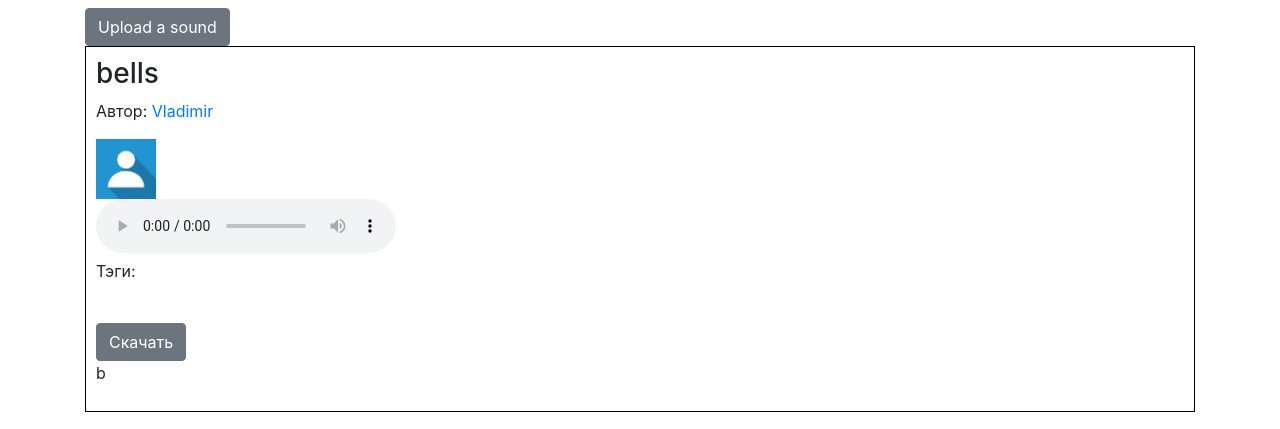
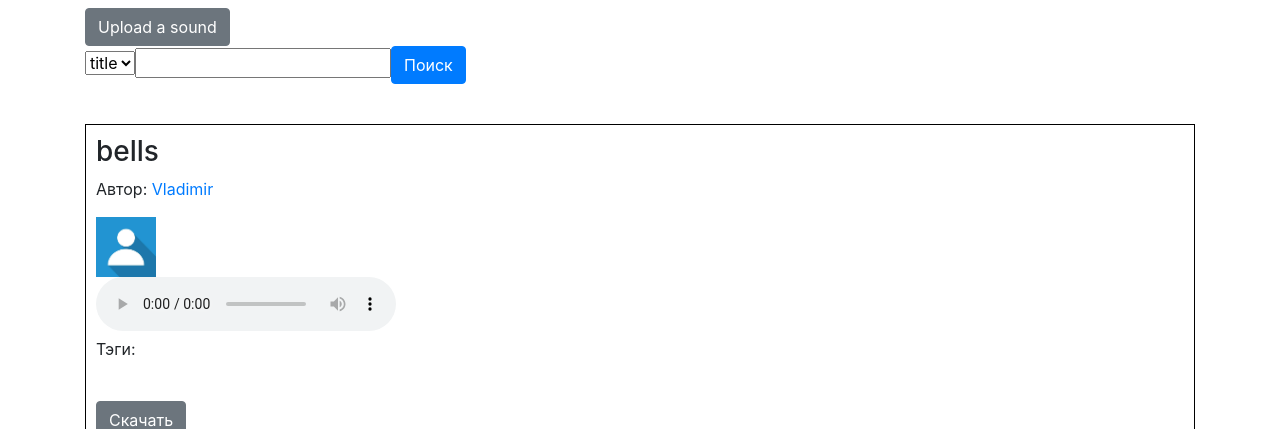
Before and after one commit to zhbuni/soundStorage, a Flask app: page / in a window 1280 px wide. Shown: the part 48-477 px from the top of the page. Run offline with Flask 2, Linux system fonts and the light colour scheme; data comes from the database, SQL or seed files in the repository; both versions use the stored data as it was after the commit; some libraries are stand-ins or nearby versions.

Commit message:
Реализация поиска

```diff
--- a/forms/comment.py
+++ b/forms/comment.py
@@ -1,5 +1,5 @@
 from flask_wtf import FlaskForm
-from wtforms import StringField, SubmitField, TextField
+from wtforms import SubmitField, TextField
 from wtforms.validators import InputRequired
 
 
--- /dev/null
+++ b/forms/search.py
@@ -0,0 +1,10 @@
+from flask_wtf import FlaskForm
+from wtforms import StringField, SubmitField, SelectField
+from wtforms.validators import DataRequired
+
+
+class SearchForm(FlaskForm):
+    choices = ['title', 'tag']
+    select = SelectField('Search for sounds:', choices=choices)
+    searchStr = StringField()
+    submit = SubmitField('Поиск')
--- a/main.py
+++ b/main.py
@@ -4,13 +4,14 @@ from data import db_session
 from data.users import User
 from data.sounds import Sound
 from data.comments import Comment
-from data.tags import Tag
+from data.tags import Tag, association_table
 
 from forms.login import LoginForm
 from forms.register import RegisterForm
 from forms.comment import CommentForm
 from forms.upload_sound import UploadSoundForm
 from forms.update_profile_info import UpdateProfileInfoForm
+from forms.search import SearchForm
 
 from flask_login import LoginManager, login_user, \
     current_user, login_required, \
@@ -39,7 +40,7 @@ app.config['PERMANENT_SESSION_LIFETIME'] = datetime.timedelta(
 )
 
 api = Api(app)
-api.add_resource(SoundsResource, '/api/sounds/<int:sound_id>')
+api.add_resource(SoundsResource, '/api/sounds/<string:sound_name>')
 
 login_manager = LoginManager()
 login_manager.init_app(app)
@@ -56,7 +57,6 @@ def not_found_error(error):
 @app.errorhandler(401)
 def not_found_error(error):
     return render_template('401.html'), 401
-
 
 
 @login_manager.user_loader
@@ -130,10 +130,17 @@ def login():
     return render_template('login.html', title='Авторизация', form=form)
 
 
-@app.route('/')
+@app.route('/', methods=['GET', 'POST'])
 def index():
+    form = SearchForm()
     sounds = db_sess.query(Sound).all()
-    return render_template('index.html', title='Sound Storage', sounds=sounds)
+    if request.method == 'POST' and form.validate_on_submit():
+        if form.select.data == 'title':
+            sounds = db_sess.query(Sound).filter(Sound.name.like('%{}%'.format(form.searchStr.data)))
+        elif form.select.data == 'tag':
+            #TODO поиск по тэгам
+            pass
+    return render_template('index.html', title='Sound Storage', sounds=sounds, form=form)
 
 
 @app.route('/sound/<int:sound_id>', methods=["GET", "POST"])
@@ -291,5 +298,10 @@ def update_profile_info():
     return render_template('update_profile_info.html', form=form)
 
 
+@app.route('/search/')
+def search():
+    return ''
+
+
 if __name__ == '__main__':
     app.run()
--- a/templates/index.html
+++ b/templates/index.html
@@ -9,7 +9,11 @@
     {% endif %}
 
     <br>
-
+    <form action="" method="post">
+        {{ form.hidden_tag() }}
+        <p>{{form.select}}{{form.searchStr}}{{ form.submit(type="submit", class="btn btn-primary") }}</p>
+    </form>
+    <br>
     {% for sound in sounds %}
 
         <div class="soundpost">
--- a/templates/register.html
+++ b/templates/register.html
@@ -74,6 +74,7 @@
         </p>
         <p>{{ form.submit(type="submit", class="btn btn-primary") }}</p>
     </form>
+    <div>Есть аккаунт? <a href="/login">Войдите</a></div>
 {% endblock %}
 </body>
 </html>
```
Also changed, not shown: data/sound_resources.py (+5 -3 lines), data/__all_models.py (line endings or trailing spaces), db/soundStorage.db.
